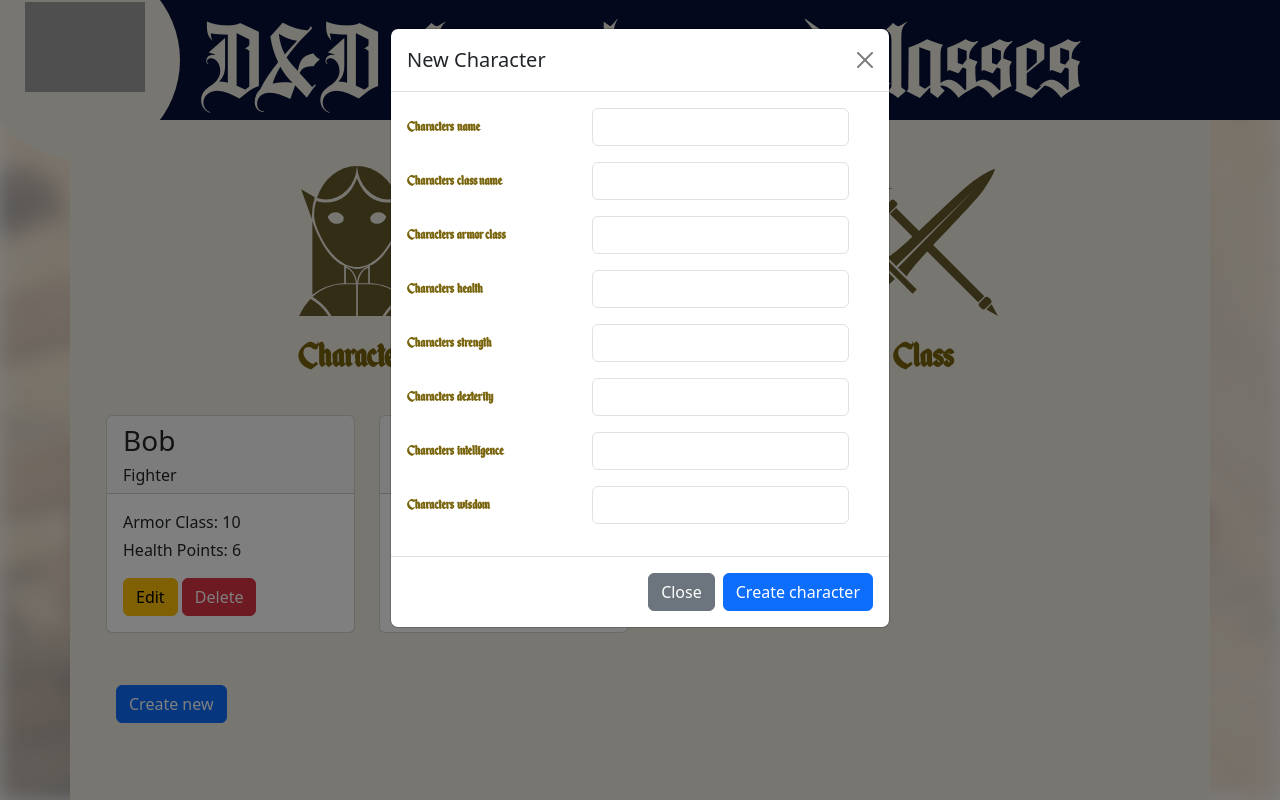
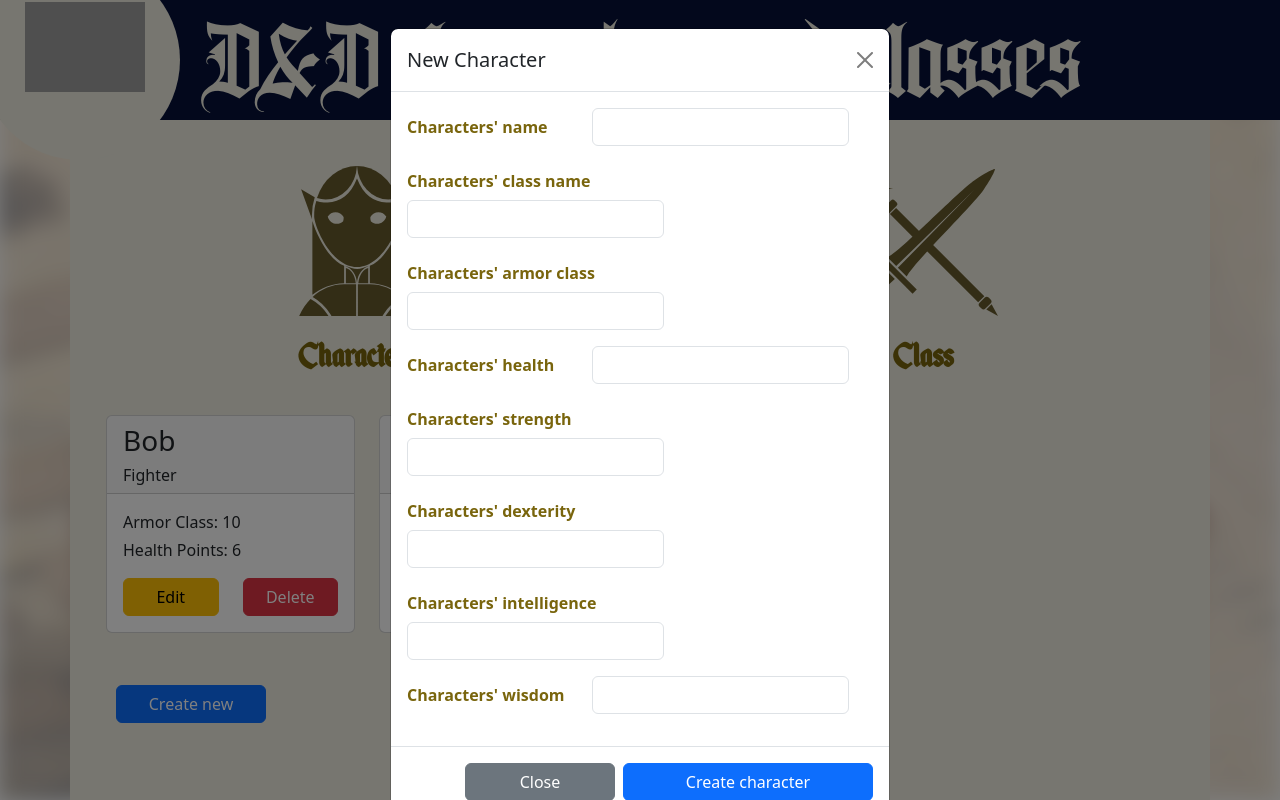
Before and after one commit to VargaDaniel2007/12-TypeScriptProjekt-DnD, a website built with Vite: page index.html in a window 1280 px wide. Both pictures are taken after a click on the button "Create new". Built offline with nearby package versions, Linux system fonts and the light colour scheme; data requests are answered from the project's data file; grey boxes are pictures that could not be loaded.

Commit message:
recoluor

```diff
--- a/index.html
+++ b/index.html
@@ -37,7 +37,7 @@
         </div>
         <div class="row mx-auto px-2 mt-4" id="cards"></div>
 
-        <button type="button" class="btn btn-primary" id="create-btn" data-bs-toggle="modal" data-bs-target="#createNewCharacterModal">
+        <button type="button" class="btn btn-primary specialBtn" id="create-btn" data-bs-toggle="modal" data-bs-target="#createNewCharacterModal">
           Create new
         </button>
 
@@ -94,8 +94,8 @@
 								</form>
 							</div>
 							<div class="modal-footer">
-								<button type="button" class="btn btn-secondary" data-bs-dismiss="modal">Close</button>
-								<button type="button" class="btn btn-primary" id="newChar-save-btn" data-bs-dismiss="modal">Create character</button>
+								<button type="button" class="btn btn-secondary specialBtn" data-bs-dismiss="modal">Close</button>
+								<button type="button" class="btn btn-primary createCharBtn" id="newChar-save-btn" data-bs-dismiss="modal">Create character</button>
 							</div>
 						</div>
 					</div>
@@ -138,8 +138,8 @@
 								</form>
 							</div>
 							<div class="modal-footer">
-								<button type="button" class="btn btn-secondary" data-bs-dismiss="modal">Close</button>
-								<button type="button" class="btn btn-primary" id="newClass-save-btn" data-bs-dismiss="modal">Create class</button>
+								<button type="button" class="btn btn-secondary specialBtn" data-bs-dismiss="modal">Close</button>
+								<button type="button" class="btn btn-primary specialBtn" id="newClass-save-btn" data-bs-dismiss="modal">Create class</button>
 							</div>
 						</div>
 					</div>
--- a/src/models/render.model.ts
+++ b/src/models/render.model.ts
@@ -19,8 +19,15 @@ export async function renderCard(character: Character) {
             <div class="card-body">
                 <p class="card-text my-0">Armor Class: ${character.ac}</p>
                 <p class="card-text mt-1 mb-3">Health Points: ${character.hp}</p>
-                <button class="btn btn-primary btn-warning" data-bs-toggle="modal" data-bs-target="#createNewCharacterModal">Edit</button>
-                <button class="btn btn-primary btn-danger">Delete</button>
+
+                <div class="row">
+                <div class="col-6">
+                    <button class="btn btn-primary btn-warning" data-bs-toggle="modal" data-bs-target="#createNewCharacterModal">Edit</button>
+                </div>
+                <div class="col-6">
+                    <button class="btn btn-primary btn-danger">Delete</button>
+                </div>
+                </div>
             </div>
         </div>
     `;
@@ -89,8 +96,14 @@ export async function renderClass(characterClass: Class) {
             <div class="card-body">
                 <p class="card-text my-0">Hit to die: ${characterClass.hit_die}</p>
                 <p class="card-text mt-1 mb-3">Description: ${characterClass.desc}</p>
+                <div class="row">
+                <div class="col-6">
                 <button class="btn btn-primary btn-warning" data-bs-toggle="modal" data-bs-target="#createNewClassModal">Edit</button>
+                </div>
+                <div class="col-6">
                 <button class="btn btn-primary btn-danger">Delete</button>
+                </div>
+                </div>
             </div>
         </div>
     `;
--- a/src/styles/style.css
+++ b/src/styles/style.css
@@ -143,7 +143,6 @@ label {
     font-size: 40px;
     font-weight: bold;
     margin-top: 10px;
-    font-family: LabelFont;
 }
 
 @media (max-width: 1080px) {
@@ -200,7 +199,26 @@ label {
     border-color: #79650d;
     font-family: LabelFont;
     font-size: 30px;
+    width: 100px;
 }
-#create-btn{
+.specialBtn{
     margin: 30px;
+    width: 150px;
 }
+.btn:hover{
+    background-color: #061138;
+    color: #EEECE0;
+    border-color: #061138;
+}
+.createCharBtn{
+    width: 250px;
+}
+.card-header{
+    background-color: #061138;
+    color: #EEECE0;
+    font-size: 25px;
+}
+
+.mainButtons div div label{
+    font-family: LabelFont;
+}
```
